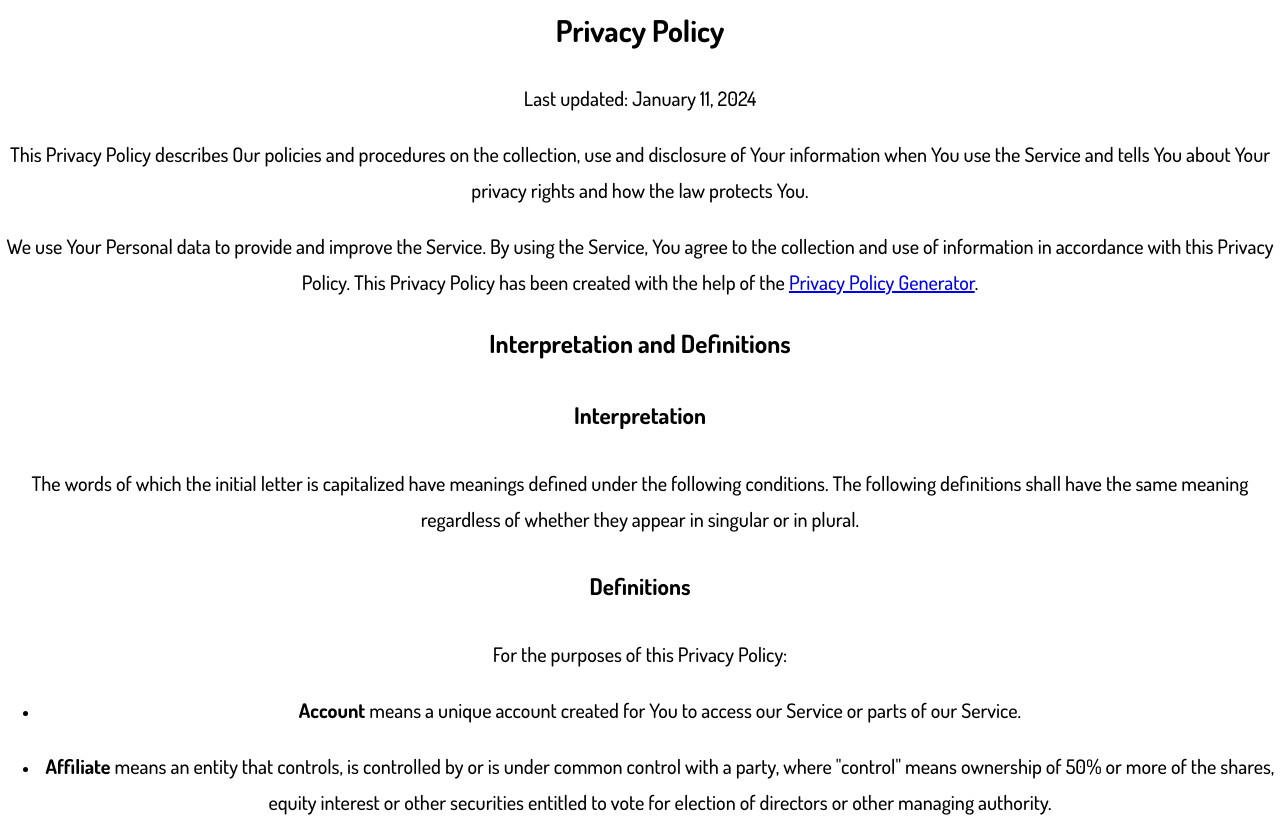
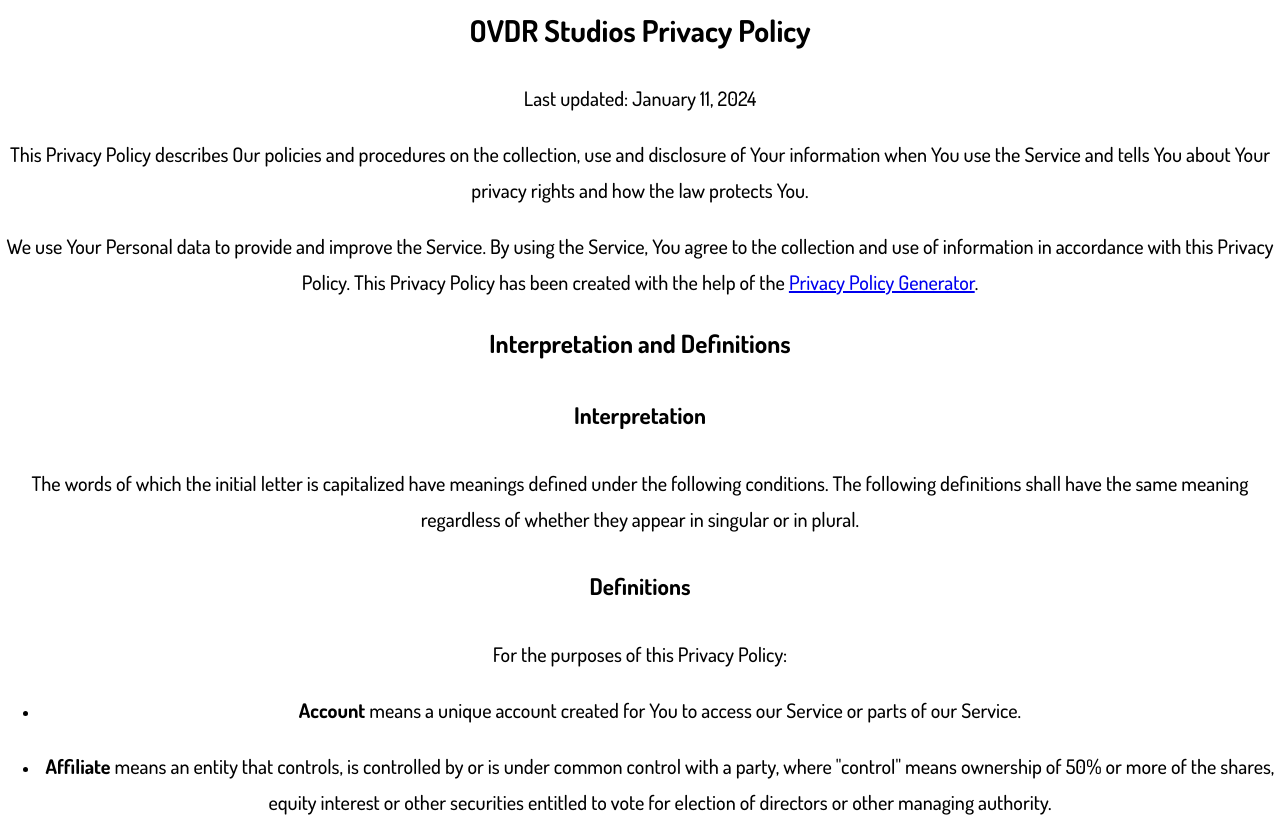
Before and after one commit to OVDRStudios-IT/privacypolicy, a plain HTML site: page index.html in a window 1280 px wide. Shown: the top 823 px of the page. Drawn offline with Linux system fonts and the light colour scheme.

Commit message:
Update index.html

```diff
--- a/index.html
+++ b/index.html
@@ -12,7 +12,7 @@
         <link href="https://fonts.googleapis.com/css2?family=Dosis:wght@400;500;700&display=swap" rel="stylesheet">
     </head>
     <body>
-<h1>Privacy Policy</h1>
+<h1>OVDR Studios Privacy Policy</h1>
 <p>Last updated: January 11, 2024</p>
 <p>This Privacy Policy describes Our policies and procedures on the collection, use and disclosure of Your information when You use the Service and tells You about Your privacy rights and how the law protects You.</p>
 <p>We use Your Personal data to provide and improve the Service. By using the Service, You agree to the collection and use of information in accordance with this Privacy Policy. This Privacy Policy has been created with the help of the <a href="https://www.termsfeed.com/privacy-policy-generator/" target="_blank">Privacy Policy Generator</a>.</p>
```
